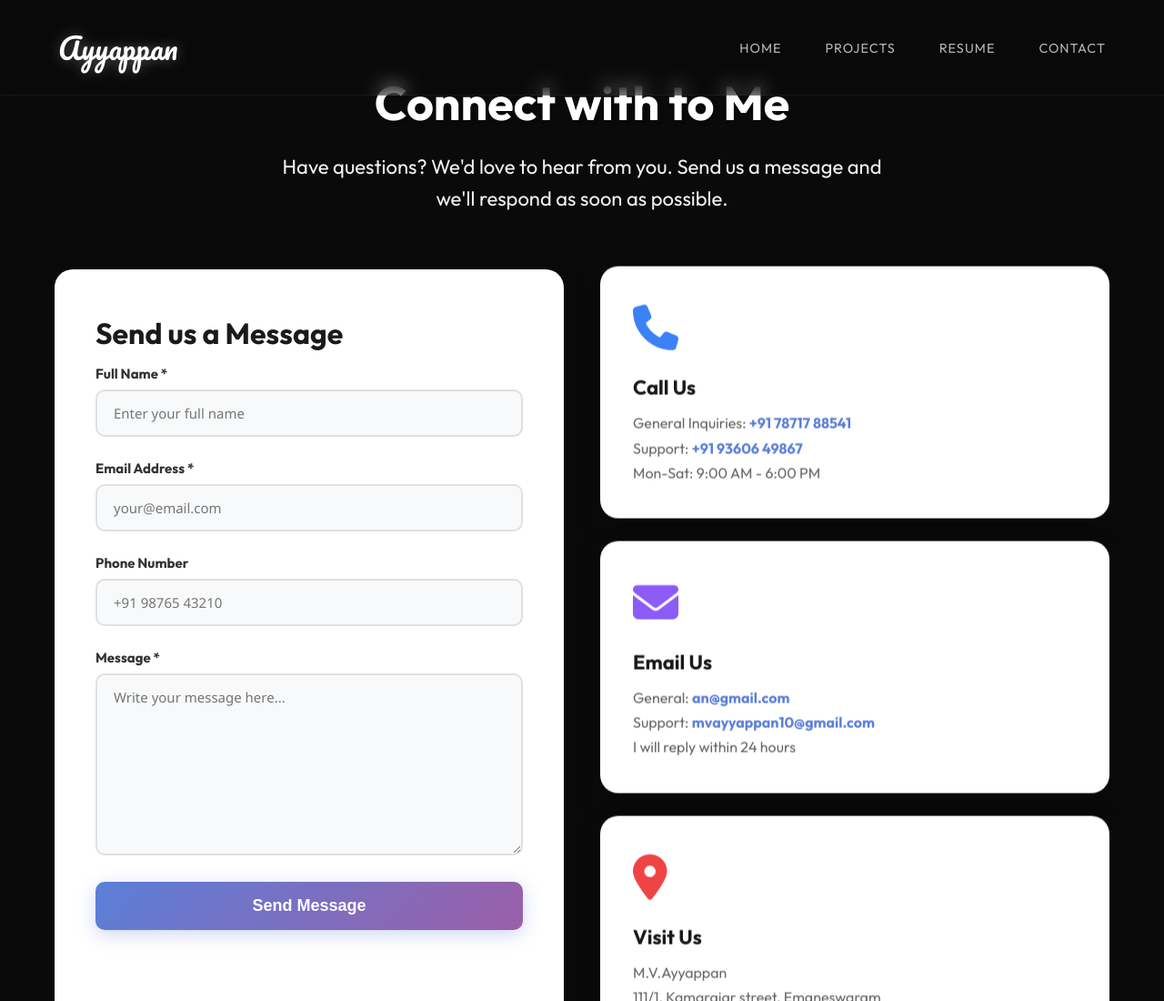
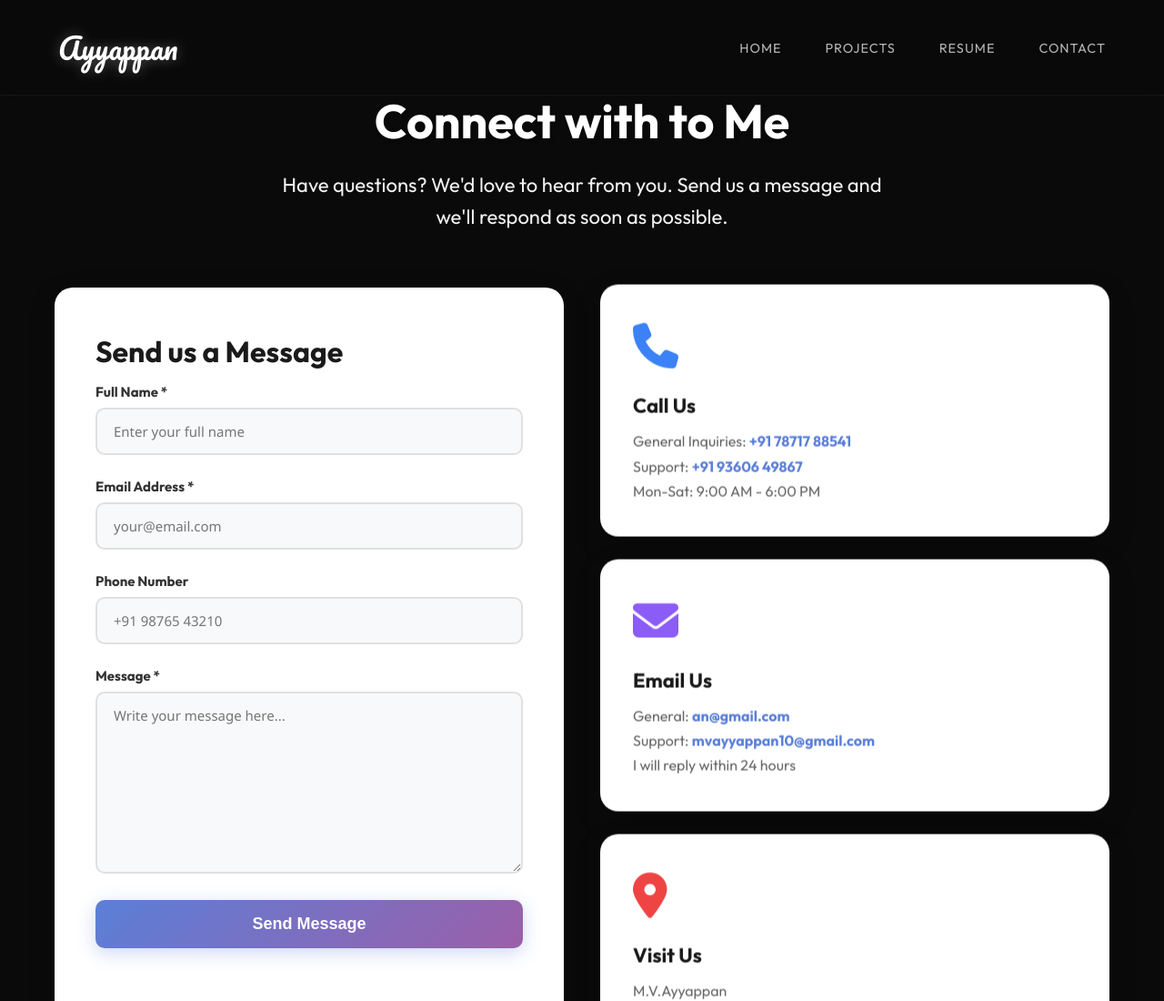
Before and after one commit to mvayyappan/My-Protfolio, a plain HTML site: page pages/contactus.html in a window 1280 px wide. Shown: the top 1100 px of the page at 91% size. Drawn offline with Linux system fonts and the light colour scheme; a web font is replaced by a local one.

```diff
--- a/css/contact.css
+++ b/css/contact.css
@@ -22,7 +22,7 @@
 
 .hero-section {
   text-align: center;
-  padding: 80px 20px 60px;
+  padding: 100px 20px 60px;
   color: white;
 }
 
```
Also changed, not shown: index.html (+2 -0 lines).
